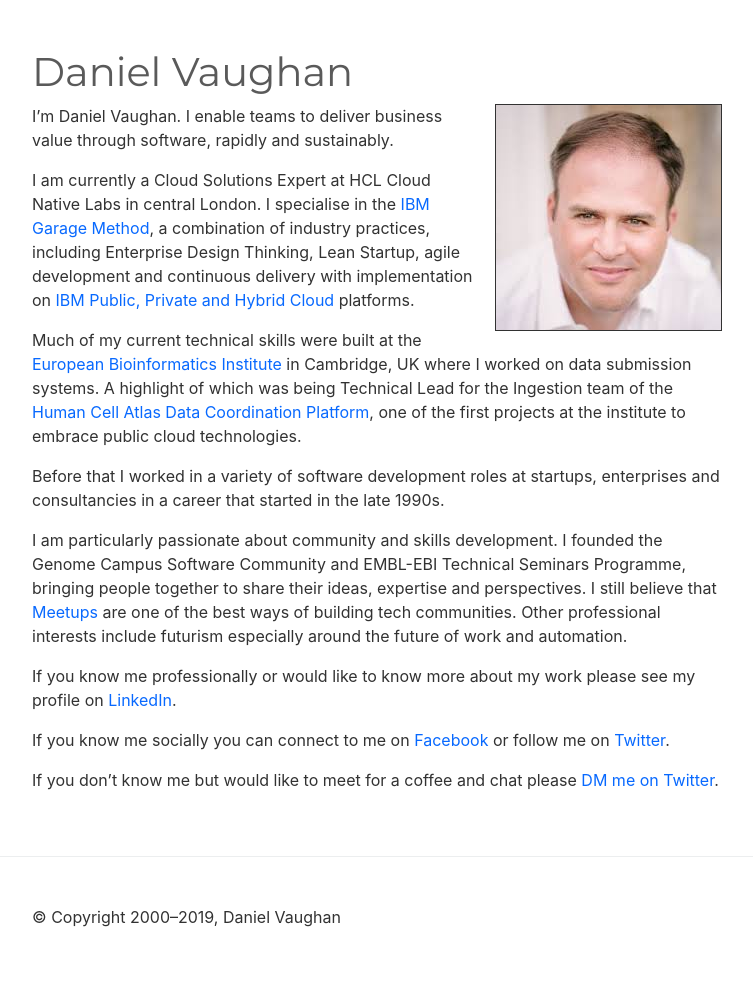
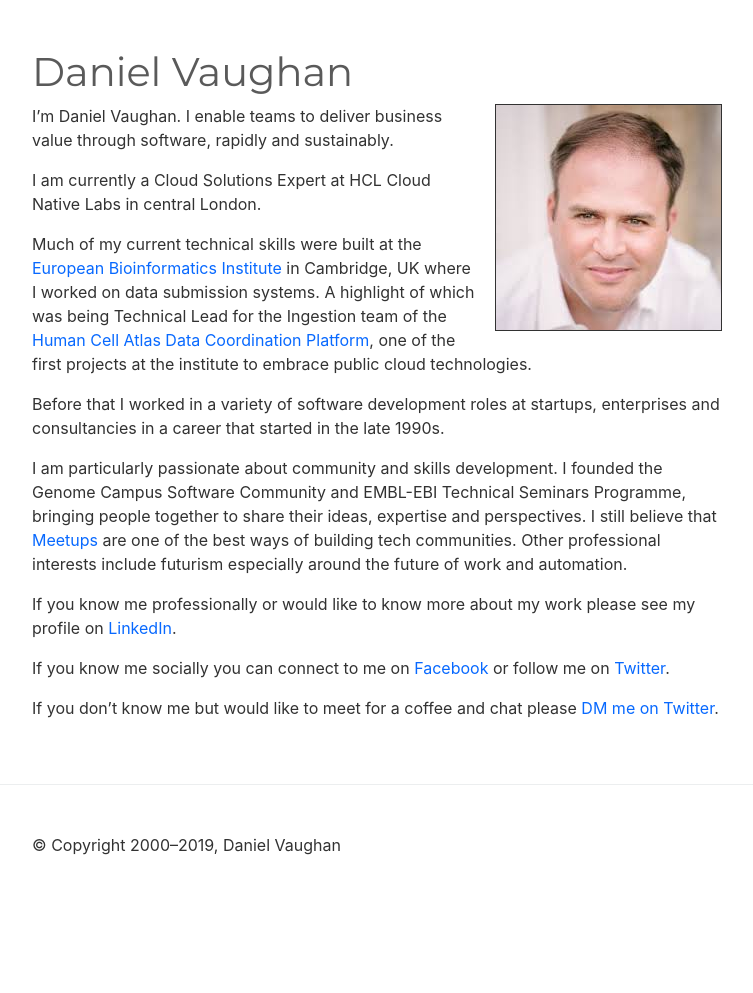
Before and after one commit to danielvaughan/danielvaughan.github.io, a Jekyll site: the page built from index.md, in a window 1280 px wide. Shown: the whole page, without its empty margins (263-1016 px from the left). Built offline with Jekyll 4.4.1, drawn with Linux system fonts in a browser that asks for light colours; after the commit the page ends 921 px from its top, so only the background shows below that.

Commit message:
Update index.md

```diff
--- a/index.md
+++ b/index.md
@@ -6,7 +6,7 @@
 <img style="float: right; margin-left: 20px; border: 1px solid" src="img/danielvaughan-com.jpeg">
 I’m Daniel Vaughan. I enable teams to deliver business value through software, rapidly and sustainably.
 
-I am currently a Cloud Solutions Expert at HCL Cloud Native Labs in central London. I specialise in the [IBM Garage Method](https://www.ibm.com/garage){:target="_blank"}, a combination of industry practices, including Enterprise Design Thinking, Lean Startup, agile development and continuous delivery with implementation on [IBM Public, Private and Hybrid Cloud](https://www.ibm.com/cloud/){:target="_blank"} platforms.
+I am currently a Cloud Solutions Expert at HCL Cloud Native Labs in central London.
 
 Much of my current technical skills were built at the [European Bioinformatics Institute](https://www.ebi.ac.uk){:target="_blank"} in Cambridge, UK where I worked on data submission systems. A highlight of which was being Technical Lead for the Ingestion team of the [Human Cell Atlas](https://www.humancellatlas.org) [Data Coordination Platform](https://www.humancellatlas.org/data-sharing), one of the first projects at the institute to embrace public cloud technologies.
 
```
